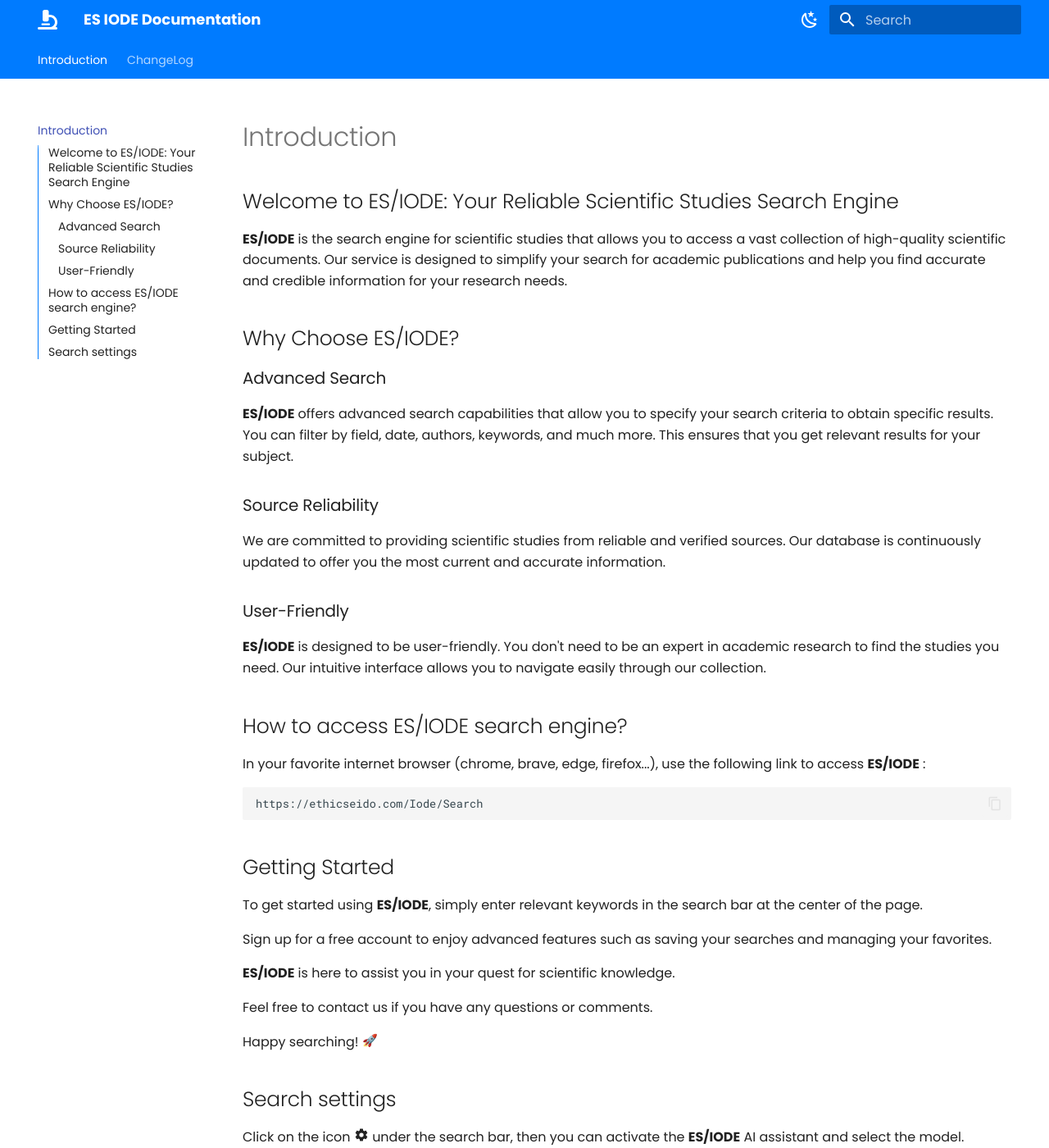
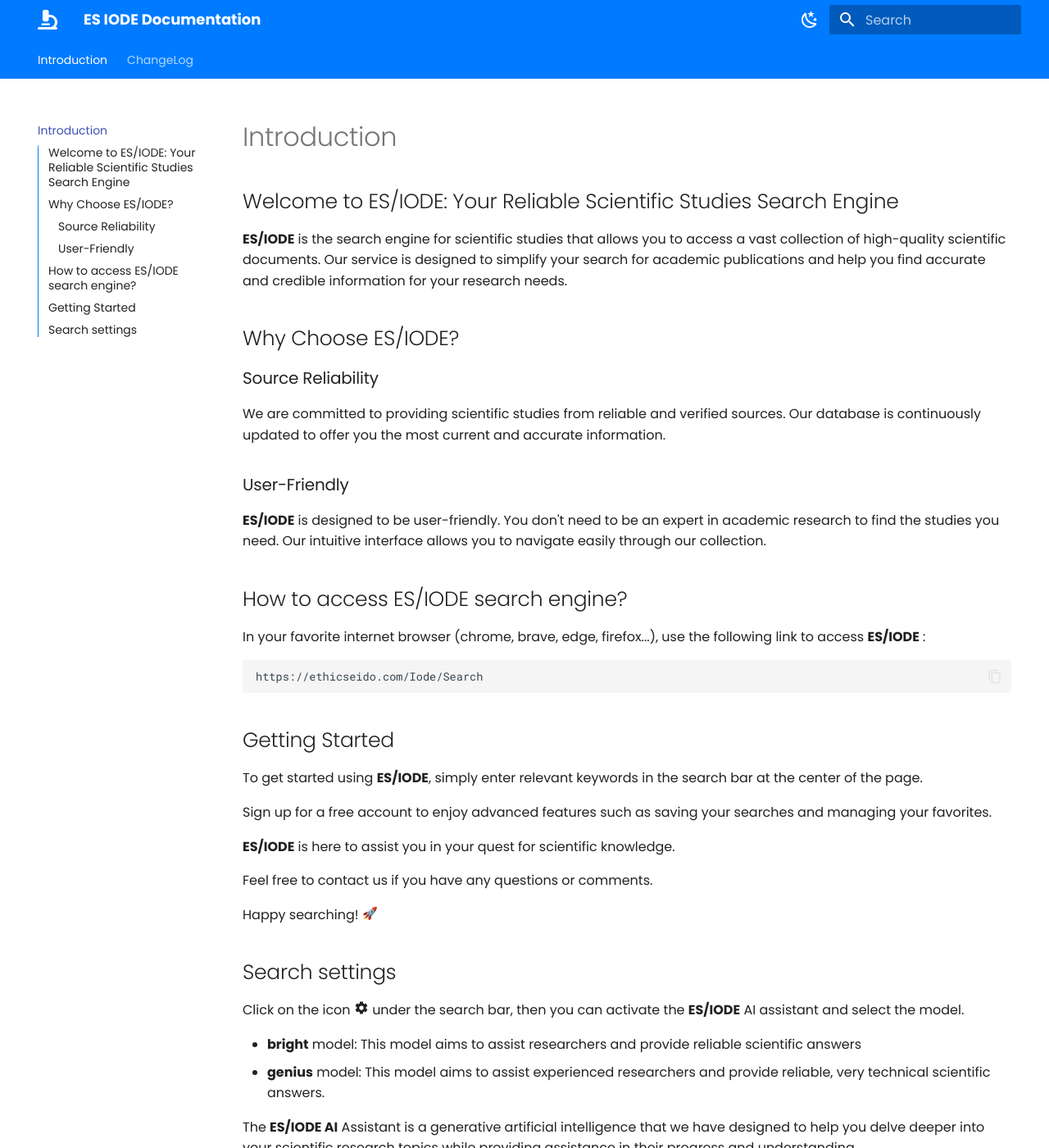
Before and after one commit to ethic-seido/iode_documentation, an MkDocs documentation site: the page built from docs/index.md, in a window 1280 px wide and 1400 px high. Shown: the whole window at 82% size. Built offline with MkDocs 1.6.1 and Material for MkDocs 9.7.7, drawn with Linux system fonts in a browser that asks for light colours; emoji names are drawn with the system emoji font; some of the changed text lies outside the part shown.

````diff
--- a/docs/index.md
+++ b/docs/index.md
@@ -6,8 +6,8 @@ __ES/IODE__ is the search engine for scientific studies that allows you to acces
 
 ## Why Choose ES/IODE?
 
-### Advanced Search
-__ES/IODE__ offers advanced search capabilities that allow you to specify your search criteria to obtain specific results. You can filter by field, date, authors, keywords, and much more. This ensures that you get relevant results for your subject.
+<!-- ### Advanced Search
+__ES/IODE__ offers advanced search capabilities that allow you to specify your search criteria to obtain specific results. You can filter by field, date, authors, keywords, and much more. This ensures that you get relevant results for your subject. -->
 
 ### Source Reliability
 We are committed to providing scientific studies from reliable and verified sources. Our database is continuously updated to offer you the most current and accurate information.
@@ -19,7 +19,6 @@ __ES/IODE__ is designed to be user-friendly. You don't need to be an expert in a
 
 In your favorite internet browser (chrome, brave, edge, firefox...), use the following link to access __ES/IODE__ :
 
-<!-- [Access to __ES/IODE__](https://ethicseido.com/Iode/Search){ .md-button .md-button--primary} -->
 ```
 https://ethicseido.com/Iode/Search
 ```
--- a/mkdocs.yml
+++ b/mkdocs.yml
@@ -35,7 +35,7 @@ theme:
     text: Poppins
 extra_css:
   - stylesheets/extra.css
-copyright: Copyright &copy; 2020 - 2023 ETHIC SEIDO
+copyright: Copyright &copy; 2020 - 2023 <a href="https://ethicseido.com"  target="_blank" rel="noopener">ETHIC SEIDO</a>
 
 extra:
   feedback:
````
